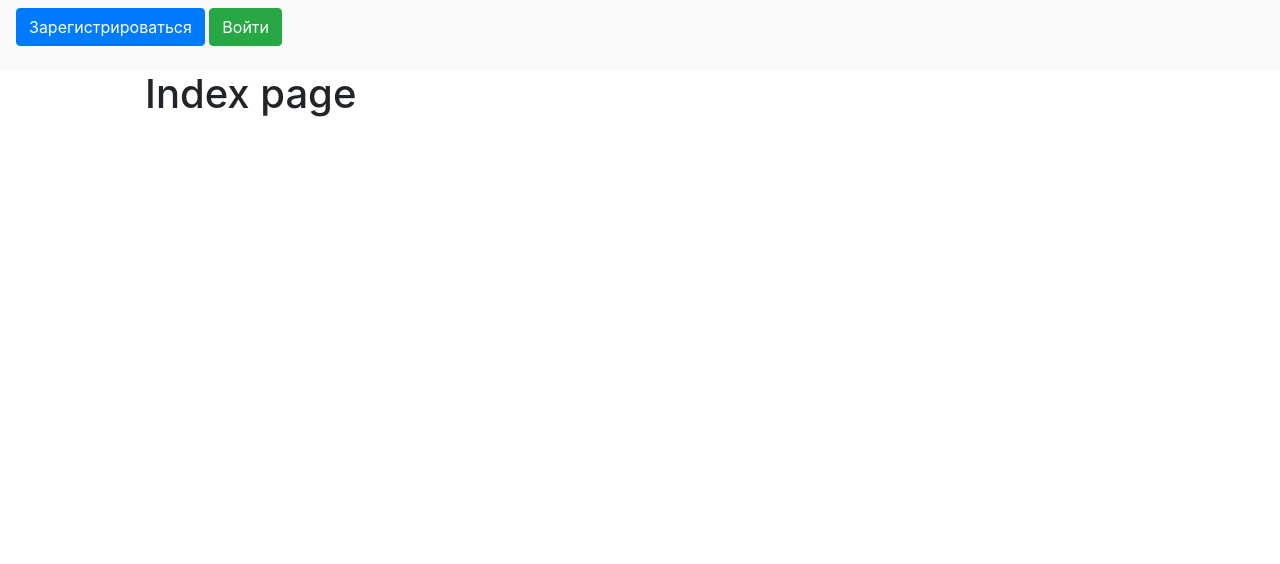
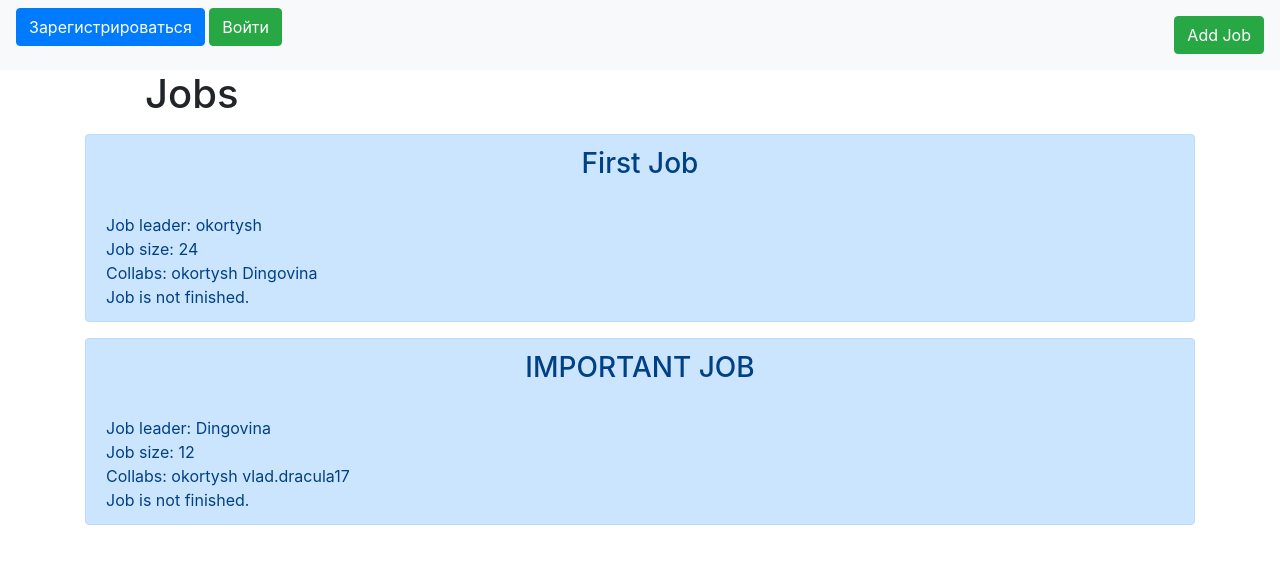
Before and after one commit to Dingovina/WEB_flask2, a Flask app: page / in a window 1280 px wide. Shown: the top 564 px of the page. Run offline with Flask 2, Linux system fonts and the light colour scheme; data comes from the database, SQL or seed files in the repository; both versions use the stored data as it was after the commit; some libraries are stand-ins or nearby versions.

Commit message:
Working part

```diff
--- a/YL_WEB-alchemy2/data/users.py
+++ b/YL_WEB-alchemy2/data/users.py
@@ -12,7 +12,7 @@ class User(SqlAlchemyBase, UserMixin):
     id = sqlalchemy.Column(sqlalchemy.Integer,
                            primary_key=True, autoincrement=True)
     name = sqlalchemy.Column(sqlalchemy.String)
-    email = sqlalchemy.Column(sqlalchemy.String, unique=True, nullable=True)
+    email = sqlalchemy.Column(sqlalchemy.String, nullable=True)
     password = sqlalchemy.Column(sqlalchemy.String, nullable=True)
 
     def __repr__(self):
--- a/YL_WEB-alchemy2/main.py
+++ b/YL_WEB-alchemy2/main.py
@@ -1,10 +1,11 @@
 from flask_login import LoginManager, login_user, login_required, logout_user
 from data import db_session
 from data.users import User
+from data.jobs import Jobs
 import datetime
 from flask import Flask, redirect, render_template
 from flask_wtf import FlaskForm
-from wtforms import StringField, PasswordField, SubmitField, BooleanField
+from wtforms import StringField, PasswordField, SubmitField, BooleanField, IntegerField
 from wtforms.validators import DataRequired
 
 
@@ -23,19 +24,46 @@ class LoginForm(FlaskForm):
     submit = SubmitField('Войти')
 
 
+class AddingJobForm(FlaskForm):
+    job_title = StringField('Job title', validators=[DataRequired()])
+    team_leader_id = IntegerField('Team Leader id', validators=[DataRequired()])
+    work_size = IntegerField('Work size', validators=[DataRequired()])
+    collaborators = StringField('collaborators', validators=[DataRequired()])
+    is_finished = BooleanField('Is job finished?')
+    submit = SubmitField('Submit')
+
+
 app = Flask(__name__)
 app.config['PERMANENT_SESSION_LIFETIME'] = datetime.timedelta(
     days=365
 )
 app.config['SECRET_KEY'] = 'yandexlyceum_secret_key'
-
 login_manager = LoginManager()
 login_manager.init_app(app)
 
 
 @app.route('/')
 def index():
-    return render_template('index.html')
+    db_session.global_init("db/blogs.db")
+    db_sess = db_session.create_session()
+    jobs = db_sess.query(Jobs).all()
+    data = []
+    for job in jobs:
+        save = {}
+        lead = db_sess.query(User).filter(User.id == job.team_leader).first()
+        coll = job.collaborators.split(', ')
+        users = []
+        for id in coll:
+            coller = db_sess.query(User).filter(User.id == id).first()
+            users.append(coller.name)
+        save['id'] = job.id
+        save['team_leader'] = lead.name
+        save['job_title'] = job.job_title
+        save['work_size'] = job.work_size
+        save['colls'] = users
+        save['is_finished'] = job.is_finished
+        data.append(save)
+    return render_template('index.html', data=data)
 
 
 @login_manager.user_loader
@@ -88,5 +116,24 @@ def logout():
     return redirect("/")
 
 
+@app.route('/addjob', methods=['GET', 'POST'])
+def addjob():
+    form = AddingJobForm()
+    if form.validate_on_submit():
+        db_session.global_init("db/blogs.db")
+        db_sess = db_session.create_session()
+        if form.validate_on_submit():
+            job = Jobs()
+            job.job_title = form.job_title.data
+            job.team_leader = form.team_leader_id.data
+            job.work_size = form.work_size.data
+            job.collaborators = form.collaborators.data
+            job.is_finished = form.is_finished.data
+            db_sess.add(job)
+            db_sess.commit()
+            return redirect('/')
+    return render_template('addjob.html', form=form)
+
+
 if __name__ == '__main__':
     app.run(port=8080, host='127.0.0.1')
--- a/YL_WEB-alchemy2/templates/base.html
+++ b/YL_WEB-alchemy2/templates/base.html
@@ -23,6 +23,7 @@
                 <a class="btn btn-success" href="/login">Войти</a>
             </p>
         {% endif %}
+        <a class="btn btn-success" href="/addjob">Add Job</a>
     </nav>
 </header>
 <!-- Begin page content -->
--- a/YL_WEB-alchemy2/templates/index.html
+++ b/YL_WEB-alchemy2/templates/index.html
@@ -1,5 +1,22 @@
 {% extends "base.html" %}
 
 {% block content %}
-    <h1>Index page</h1>
+    <h1>Jobs</h1>
+    {% for job in data %}
+        <p>
+            <div class="alert alert-primary" role="alert">
+            <h3>{{ job.job_title }}</h3><br>
+            Job leader: {{ job.team_leader }}<br>
+            Job size: {{ job.work_size }}<br>
+            Collabs:
+            {% for user in job.colls %}
+                {{ user }}
+            {% endfor %}<br>
+            {% if job.is_finished %}
+                Job is finished.
+            {% else %}
+                Job is not finished.
+            {% endif %}
+            </div>
+    {% endfor %}
 {% endblock %}
```
Also changed, not shown: YL_WEB-alchemy2/db/blogs.db.
